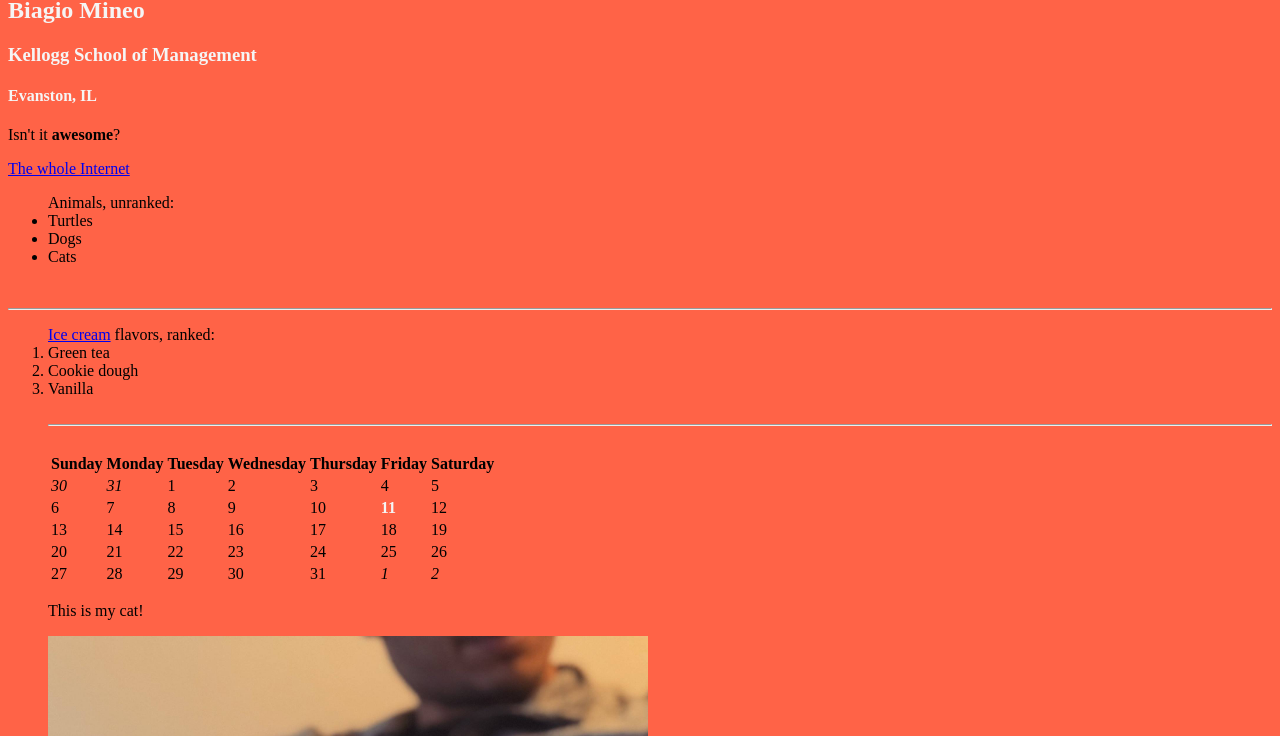
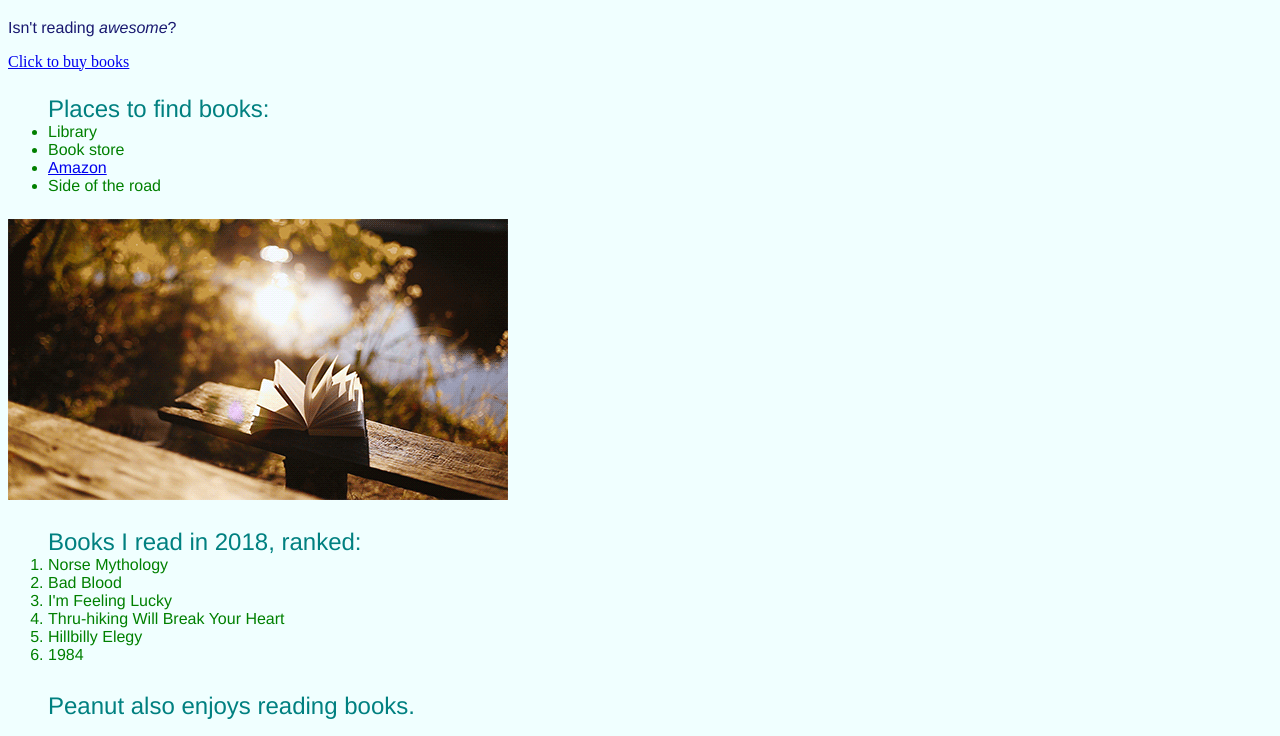
Before and after one commit to biagiomineo/biagiomineo.github.io, a plain HTML site: page index.html in a window 1280 px wide. Shown: the part 83-819 px from the top of the page. Drawn offline with Linux system fonts and the light colour scheme.

Commit message:
Class 2 changes

```diff
--- a/index.html
+++ b/index.html
@@ -2,98 +2,39 @@
 <html>
 <head>
     <title>Biagio's Website</title>
+    <link rel="stylesheet" href="styles.css">
 </head>
-<body style="background-color:tomato;">
+<body>
 
-    <h1 style="color:indigo; font-family:Arial, Helvetica, sans-serif">Hi! Welcome to my website!</h1>
-    <h2 style="color:whitesmoke;">Biagio Mineo</h2>
-    <h3 style="color:whitesmoke;">Kellogg School of Management</h3>
-    <h4 style="color:whitesmoke;">Evanston, IL</h4>
+    <h1>The Official "FYB" Fan Page</h1>
 
-    <span>Isn't it <strong>awesome</strong>?</span>
 
-<p><a href="http://google.com">The whole Internet</a></p>
+    <span>Isn't reading <em>awesome</em>?</span>
 
-<ul>Animals, unranked:
-    <li>Turtles</li>
-    <li>Dogs</li>
-    <li>Cats</li>
+<p><a href="http://amazon.com">Click to buy books</a></p>
+
+<ul class="tacos">Places to find books:
+    <li>Library</li>
+    <li>Book store</li>
+    <li><a href="http://amazon.com">Amazon</a></li>
+    <li>Side of the road</li>
 </ul>
-<br>
 
-<hr>
+<p><img src="book_on_bench.gif"</p>
 
-<ol><a href="https://www.benjerry.com/">Ice cream</a> flavors, ranked:
-        <li>Green tea</li>
-        <li>Cookie dough</li>
-        <li>Vanilla</li>
+<ol class="tacos">Books I read in 2018, ranked:
+        <li>Norse Mythology</li>
+        <li>Bad Blood</li>
+        <li>I'm Feeling Lucky</li>
+        <li>Thru-hiking Will Break Your Heart</li>
+        <li>Hillbilly Elegy</li>
+        <li>1984</li>
     </ul>
-<br>
-
-<hr>
 
 <br>
 
-<table>
-    <tr>
-        <th>Sunday</th>
-        <th>Monday</th>
-        <th>Tuesday</th>
-        <th>Wednesday</th>
-        <th>Thursday</th>
-        <th>Friday</th>
-        <th>Saturday</th>
-    </tr>
-    <tr>
-        <td><em>30</em></td>
-        <td><em>31</em></td>
-        <td>1</td>
-        <td>2</td>
-        <td>3</td>
-        <td>4</td>
-        <td>5</td>
-    </tr>
-    <tr>
-         <td>6</td>
-         <td>7</td>
-         <td>8</td>
-         <td>9</td>
-         <td>10</td>
-         <td style="color:whitesmoke;"><strong>11</strong></td>
-         <td>12</td>
-        </tr>
-    <tr>
-        <td>13</td>
-        <td>14</td>
-        <td>15</td>
-        <td>16</td>
-        <td>17</td>
-        <td>18</td>
-        <td>19</td>
-    </tr>
-        <tr>
-        <td>20</td>
-        <td>21</td>
-        <td>22</td>
-        <td>23</td>
-        <td>24</td>
-        <td>25</td>
-        <td>26</td>
-    </tr>
-        <tr>
-        <td>27</td>
-        <td>28</td>
-        <td>29</td>
-        <td>30</td>
-        <td>31</td>
-        <td><em>1</em></td>
-        <td><em>2</em></td>
-    </tr>
-    </table>
-
- <p></p>
-<div>This is my cat!</div>
-<p><img src="peanut.jpg" style="width:600px;height:600px;"></p>
+<div>Peanut also enjoys reading books.</div>
+<p><img id="peanut" src="peanut.jpg"></p>
 
 <p><a href="about.html">About Me</a></p>
 
--- /dev/null
+++ b/styles.css
@@ -0,0 +1,30 @@
+h1 {
+    color: indigo;
+    font-size: 40px;
+    font-family: 'Gill Sans', 'Gill Sans MT', Calibri, 'Trebuchet MS', sans-serif
+}
+
+li {
+    color: green;
+    font-size: 16px;
+    font-family: 'Franklin Gothic Medium', 'Arial Narrow', Arial, sans-serif;
+}
+
+#peanut {
+    width: 400px;
+}
+
+.tacos {
+    color: teal;
+    font-size: 24px;
+    font-family: 'Franklin Gothic Medium', 'Arial Narrow', Arial, sans-serif;
+}
+
+body {
+    background-color: azure;
+}
+
+span {
+    color: midnightblue;
+    font-family: 'Franklin Gothic Medium', 'Arial Narrow', Arial, sans-serif
+}
```
Also changed, not shown: about.html (+2 -2 lines), book_on_bench.gif (added).
